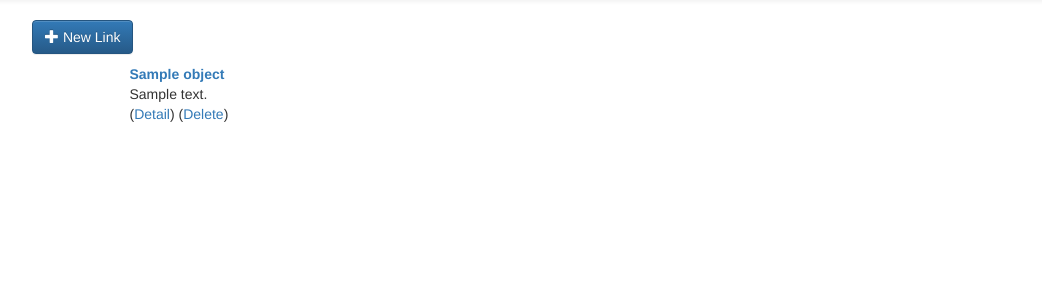
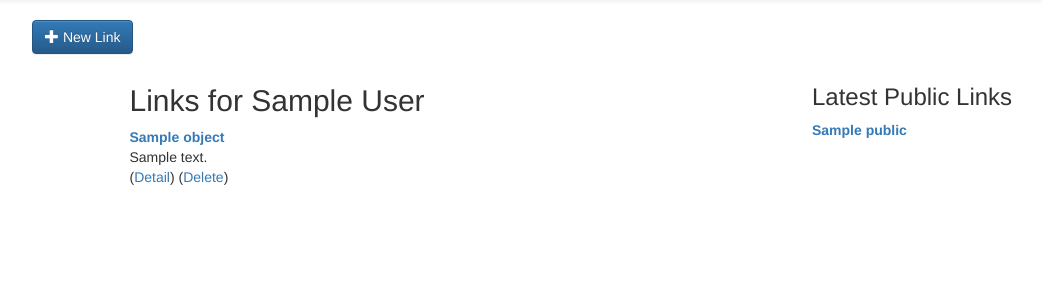
Before and after one commit to dashdrum/bulkmarks, a Django app: template links/templates/links/link_list.html in a window 1280 px wide. Shown: the part 52-352 px from the top of the page, without its empty margins (38-1080 px from the left). Run offline with Django 3.2, Linux system fonts and the light colour scheme; the template is opened without the code that fills it: most values are stand-ins (such as "Sample title", 1, 10 or a date in 2020); some libraries are stand-ins or nearby versions.

Commit message:
latest public links on list page

```diff
--- a/links/templates/links/link_list.html
+++ b/links/templates/links/link_list.html
@@ -23,10 +23,11 @@
   </p>
 
 <div class="row">
-  <div class="col-md-10 col-md-offset-1">
+  <div class="col-md-7 col-md-offset-1">
 
+  <h2>Links for {{ display_name }}</h2>
 
-  <dl>
+    <dl id="link-list">
     {% for o in object_list %}
     	<div class="link">
     		<dt><a href="{% url 'linkvisit' o.id %}" target="_blank">{{ o.title }}</a></dt>
@@ -36,6 +37,19 @@
     	</div>
     {% endfor %}
     </dl>
+
+  </div>
+  <div class="col-md-4">
+    <div class = "link public-link">
+      <h3>Latest Public Links</h3>
+      <dl id="latest-public">
+        {% for p in latest_public|slice:":7" %}
+          <dt><a href="{% url 'linkvisit' p.id %}" target="_blank">{{ p.title }}</a></dt>
+        {% endfor %}
+      </dl>
+    </div>
+  </div>
+</div>
 
 
   <!-- PaginatorFive navigation buttons -->
--- a/links/views.py
+++ b/links/views.py
@@ -85,6 +85,8 @@ class UserLinkListView(LoginRequiredMixin,ListView):
 		context = super(UserLinkListView,self).get_context_data(**kwargs)
 
 		context['display_name'] = self.profile.display_name
+
+		context['latest_public'] = Link.objects.filter(public = True).order_by('-created_on')
 
 		return context
 
```
Also changed, not shown: links/templates/links/link_form.html (+9 -9 lines). Lines whose indentation alone changed are shown as unchanged.
